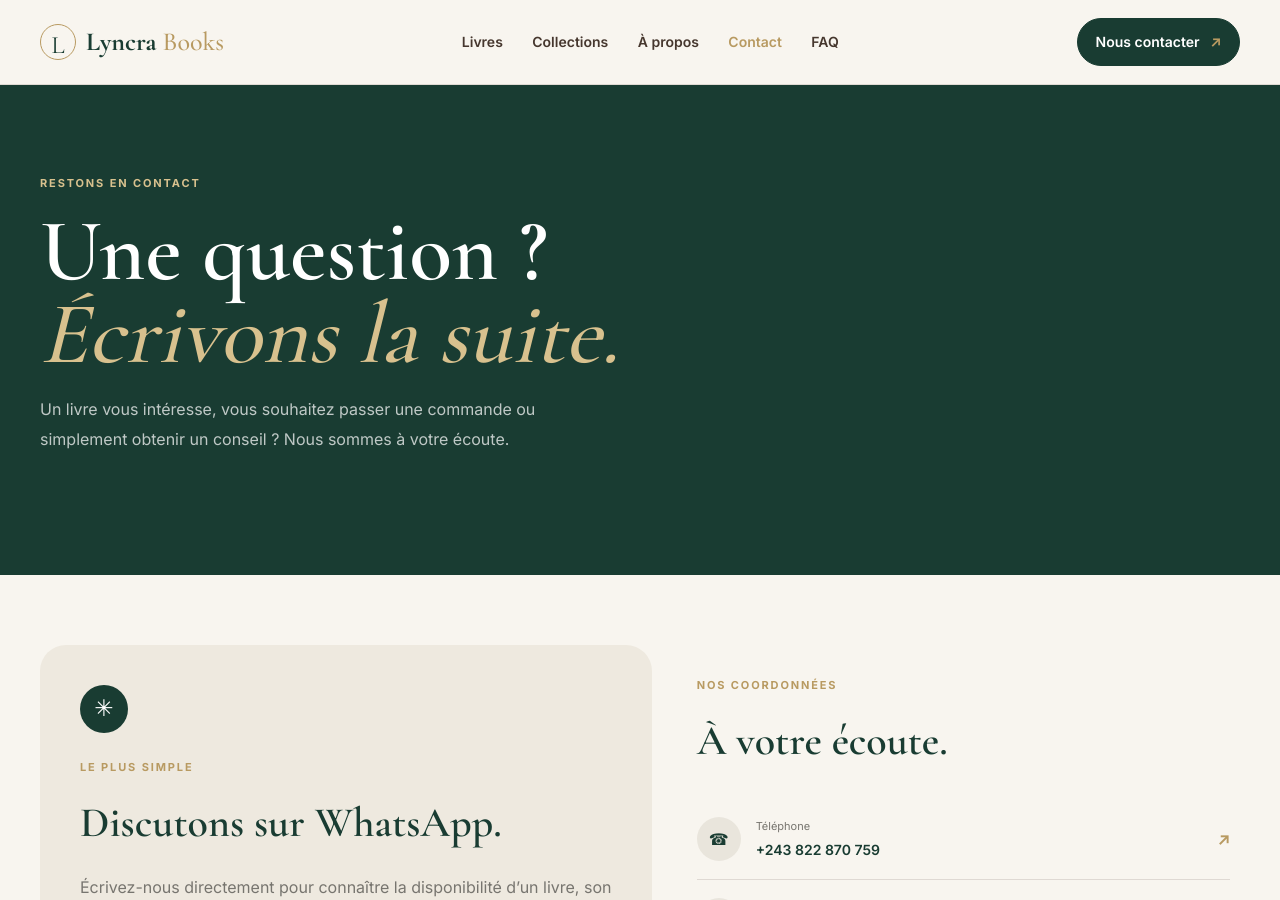
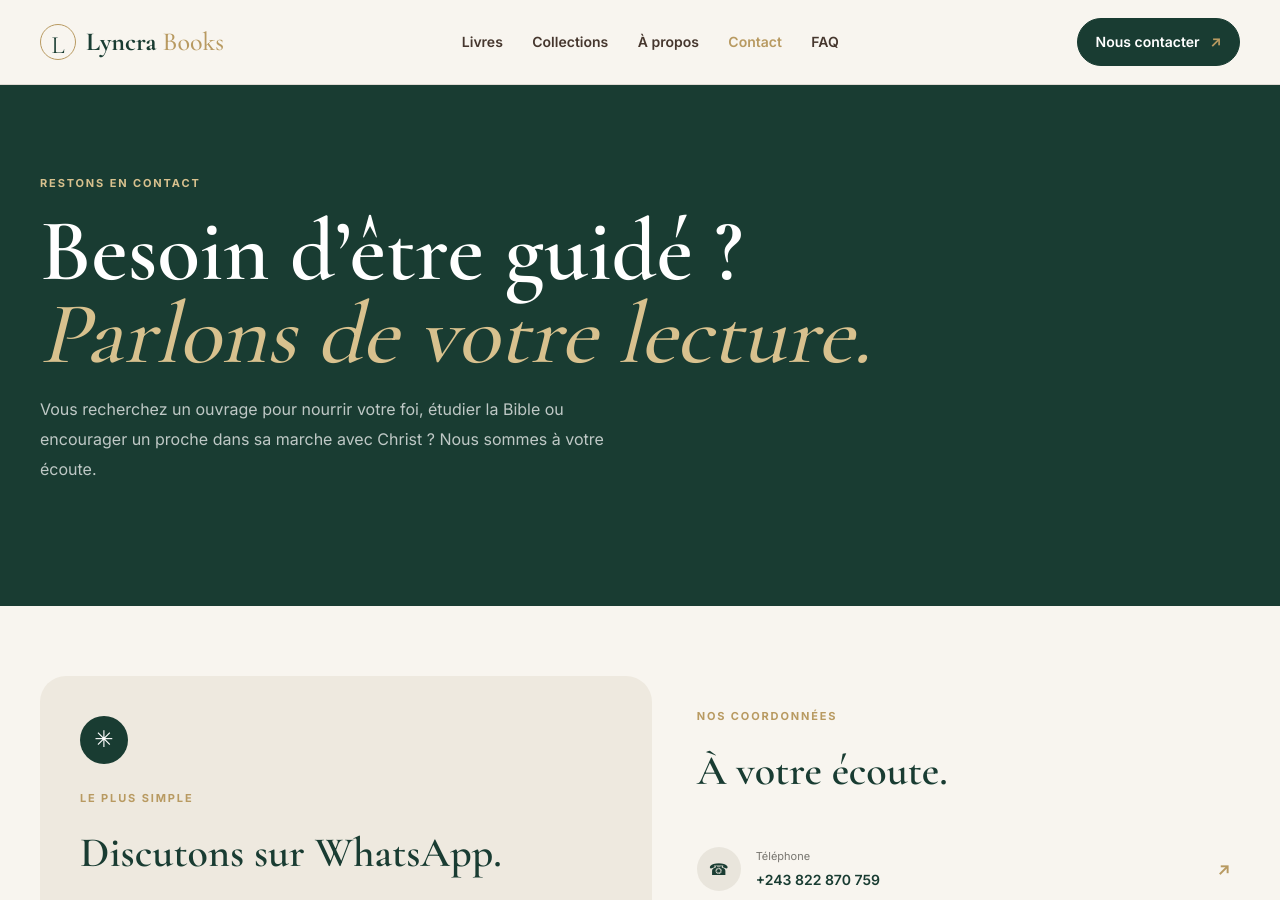
Before and after one commit to deka1512/LyncraBooks, a Nuxt app: page /contact in a window 1280 px wide. Shown: the top 900 px of the page. Built offline with nearby package versions, Linux system fonts and the light colour scheme.

Commit message:
Use Christian-oriented contact messaging

```diff
--- a/app/pages/contact.vue
+++ b/app/pages/contact.vue
@@ -9,13 +9,13 @@ const socials=[
 {label:'Facebook',url:config.public.facebookUrl,mark:'f'},
 {label:'TikTok',url:config.public.tiktokUrl,mark:'♪'},
 ].filter(item=>item.url)
-useSeoMeta({title:'Contact | Lyncra Books',description:'Contactez Lyncra Books pour toute question sur le catalogue et les commandes.'})
+useSeoMeta({title:'Contact | Lyncra Books',description:'Contactez Lyncra Books pour trouver une lecture chrétienne, approfondir votre foi ou passer une commande.'})
 </script>
 <template>
 <div><SiteHeader/><main>
-<section class="contact-hero"><div class="container"><p class="eyebrow">Restons en contact</p><h1>Une question ?<br><em>Écrivons la suite.</em></h1><p>Un livre vous intéresse, vous souhaitez passer une commande ou simplement obtenir un conseil ? Nous sommes à votre écoute.</p></div></section>
+<section class="contact-hero"><div class="container"><p class="eyebrow">Restons en contact</p><h1>Besoin d’être guidé ?<br><em>Parlons de votre lecture.</em></h1><p>Vous recherchez un ouvrage pour nourrir votre foi, étudier la Bible ou encourager un proche dans sa marche avec Christ ? Nous sommes à votre écoute.</p></div></section>
 <section class="container contact-content">
-<div class="contact-main-card"><span class="contact-icon">✳</span><p class="eyebrow">Le plus simple</p><h2>Discutons sur WhatsApp.</h2><p>Écrivez-nous directement pour connaître la disponibilité d’un livre, son prix ou les modalités de commande.</p><a class="whatsapp-button" :href="contactUrl" target="_blank" rel="noopener noreferrer"><span>◉</span> Continuer sur WhatsApp <b>↗</b></a><small v-if="!number">Le numéro WhatsApp sera activé dès qu’il sera renseigné dans la configuration.</small></div>
+<div class="contact-main-card"><span class="contact-icon">✳</span><p class="eyebrow">Le plus simple</p><h2>Discutons sur WhatsApp.</h2><p>Écrivez-nous pour connaître la disponibilité d’un ouvrage, son prix ou recevoir de l’aide afin de choisir une lecture adaptée à votre cheminement chrétien.</p><a class="whatsapp-button" :href="contactUrl" target="_blank" rel="noopener noreferrer"><span>◉</span> Continuer sur WhatsApp <b>↗</b></a><small v-if="!number">Le numéro WhatsApp sera activé dès qu’il sera renseigné dans la configuration.</small></div>
 <div class="contact-side"><p class="eyebrow">Nos coordonnées</p><h2>À votre écoute.</h2>
 <a v-if="phone" class="contact-line" :href="'tel:'+phone.replace(/\s/g,'')"><span class="line-icon">☎</span><span><small>Téléphone</small><strong>{{phone}}</strong></span><b>↗</b></a>
 <div v-else class="contact-line"><span class="line-icon">☎</span><span><small>Téléphone</small><strong>Coordonnée à renseigner</strong></span></div>
```
